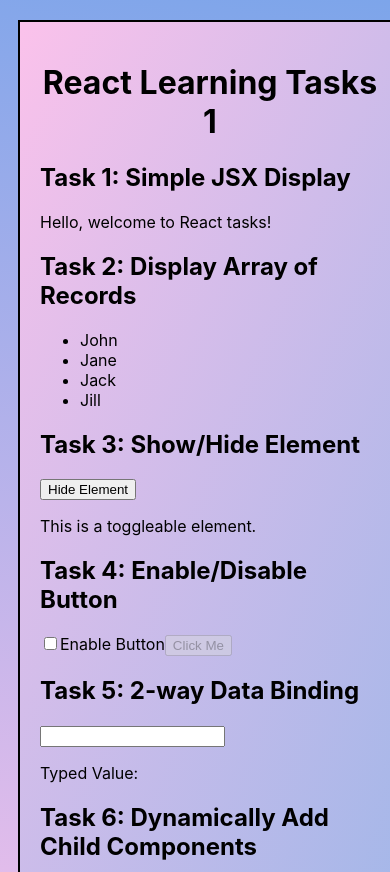
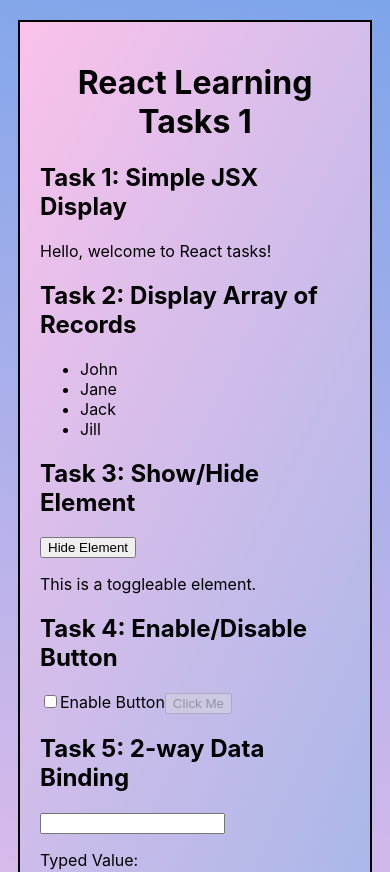
Before and after one commit to Harikaran1212/react-task-1, a React (Create React App) app: page / in a window 390 px wide. Shown: the top 872 px of the page. Built offline with nearby package versions, Linux system fonts and the light colour scheme.

Commit message:
Update App.css

```diff
--- a/src/App.css
+++ b/src/App.css
@@ -25,7 +25,8 @@
 @media only screen and (max-width: 600px)  {
   .game{
     margin-left: 18px;
-    width: 380px;
+    width: 350px;
+    margin-right:10px;
  }
 }
 @media (prefers-reduced-motion: no-preference) {
```
